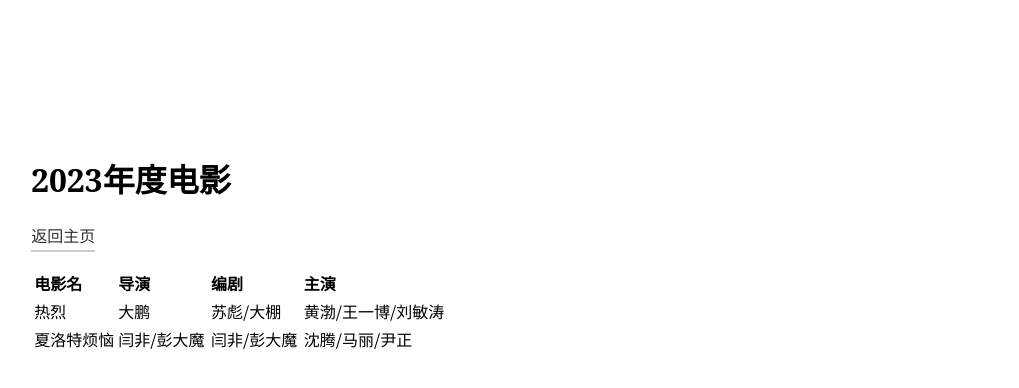
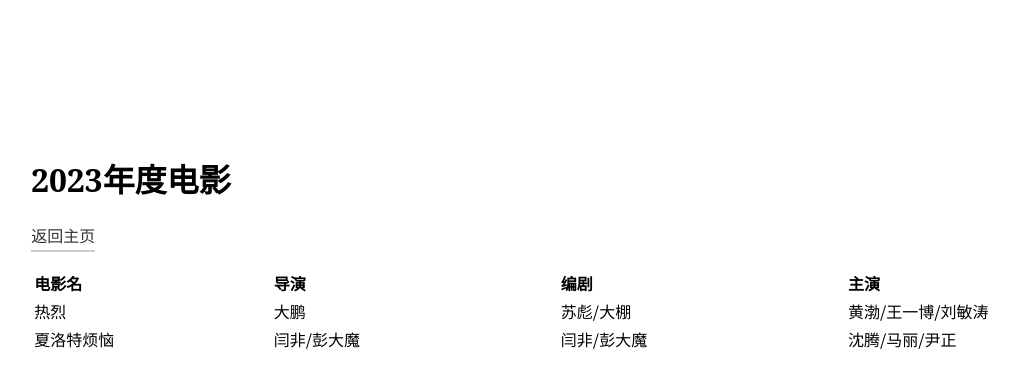
Before and after one commit to liushuaiiu/liushuaiiu.github.io, a Jekyll site: the page built from _posts/2024-02-24-2023年度电影.md, in a window 1280 px wide. Shown: the top 388 px of the page, without its empty margins (20-1039 px from the left). Built offline with Jekyll 4.4.1, drawn with Linux system fonts in a browser that asks for light colours.

Commit message:
Update style.css

```diff
--- a/assets/css/style.css
+++ b/assets/css/style.css
@@ -74,9 +74,18 @@ p {
 }
 
 table th:first-of-type {
-    width: 20%;
+    width: 25%;
 }
 
+table th:nth-of-type(2) {
+    width: 30%;
+}
+table th:nth-of-type(3) {
+    width: 30%;
+}
+table th:nth-of-type(4) {
+    width: 50%;
+}
 
 /* 去掉ul列表前的小圆点 */
 ul {
```
